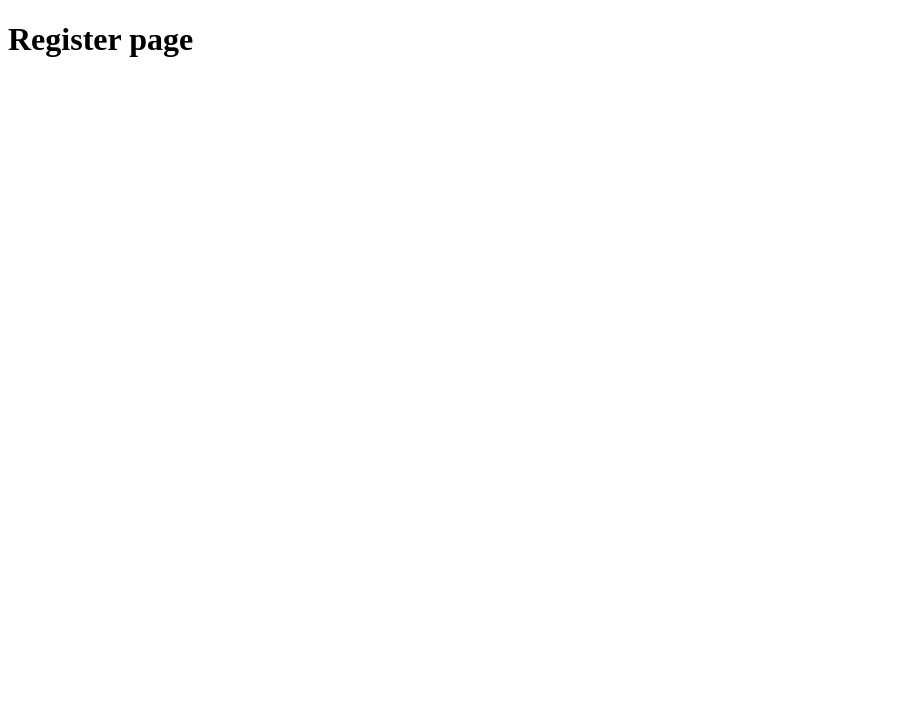
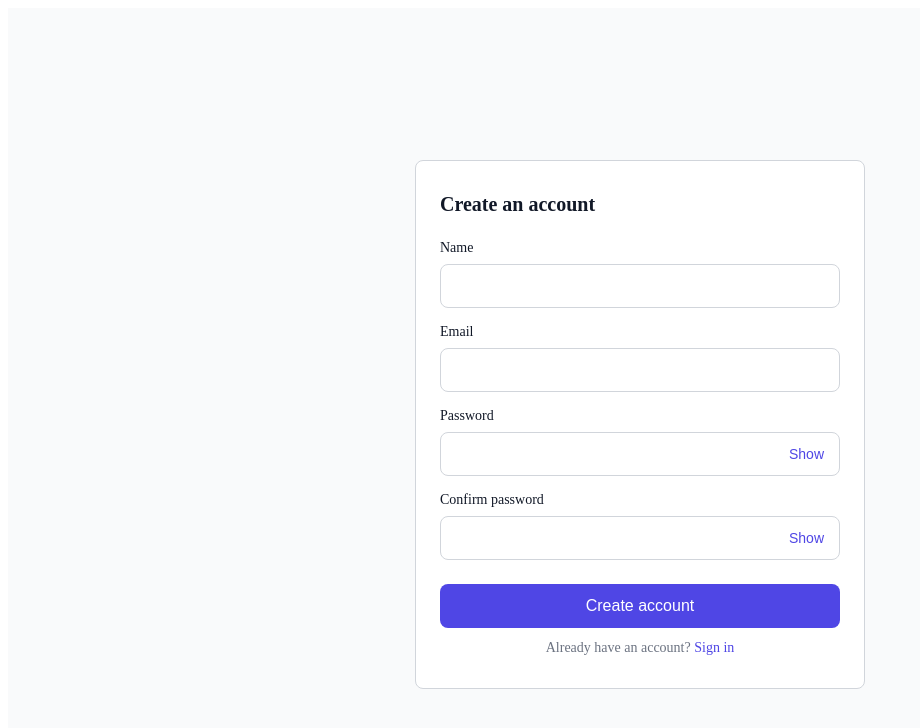
Before and after one commit to ketirainauli/career-dev-frontend, a React (Vite) app: page /register in a window 1280 px wide. Shown: the top 728 px of the page, without its empty margins (0-920 px from the left). Built offline with nearby package versions, Linux system fonts and the light colour scheme.

Commit message:
feat: build functional Register page with validation

```diff
--- a/src/pages/auth/Register/RegisterPage.tsx
+++ b/src/pages/auth/Register/RegisterPage.tsx
@@ -1,3 +1,73 @@
+import { useState } from 'react';
+import { useForm } from 'react-hook-form';
+import { zodResolver } from '@hookform/resolvers/zod';
+import { Link } from 'react-router-dom';
+import { registerSchema, type RegisterFormValues } from '../../../shared/lib/validation';
+import { Button } from '../../../shared/ui/Button';
+import { Input } from '../../../shared/ui/Input';
+import { PasswordInput } from '../../../shared/ui/PasswordInput';
+import { FormField } from '../../../shared/ui/FormField';
+import '../Login/LoginPage.css';
+
 export function RegisterPage() {
-  return <h1>Register page</h1>;
+  const [isSubmitting, setIsSubmitting] = useState(false);
+
+  const {
+    register,
+    handleSubmit,
+    setFocus,
+    formState: { errors },
+  } = useForm<RegisterFormValues>({
+    resolver: zodResolver(registerSchema),
+    mode: 'onSubmit',
+    reValidateMode: 'onChange',
+  });
+
+  const onValid = async (values: RegisterFormValues) => {
+    setIsSubmitting(true);
+    await new Promise((resolve) => setTimeout(resolve, 800));
+    setIsSubmitting(false);
+    console.log(values);
+  };
+
+  const onInvalid = (fieldErrors: typeof errors) => {
+    const firstErrorField = Object.keys(fieldErrors)[0] as keyof RegisterFormValues | undefined;
+    if (firstErrorField) {
+      setFocus(firstErrorField);
+    }
+  };
+
+  return (
+    <main className="auth-page">
+      <div className="auth-card">
+        <h1 className="auth-card__title">Create an account</h1>
+
+        <form onSubmit={handleSubmit(onValid, onInvalid)} noValidate>
+          <FormField label="Name" error={errors.name?.message}>
+            <Input type="text" autoComplete="name" {...register('name')} />
+          </FormField>
+
+          <FormField label="Email" error={errors.email?.message}>
+            <Input type="email" autoComplete="email" {...register('email')} />
+          </FormField>
+
+          <FormField label="Password" error={errors.password?.message}>
+            <PasswordInput autoComplete="new-password" {...register('password')} />
+          </FormField>
+
+          <FormField label="Confirm password" error={errors.confirmPassword?.message}>
+            <PasswordInput autoComplete="new-password" {...register('confirmPassword')} />
+          </FormField>
+
+          <Button type="submit" isLoading={isSubmitting} className="auth-card__submit">
+            Create account
+          </Button>
+        </form>
+
+        <p className="auth-card__link-row">
+          Already have an account? <Link to="/login">Sign in</Link>
+        </p>
+      </div>
+    </main>
+  );
 }
--- a/src/shared/lib/validation.ts
+++ b/src/shared/lib/validation.ts
@@ -12,7 +12,7 @@ export type LoginFormValues = z.infer<typeof loginSchema>;
 
 export const registerSchema = z
   .object({
-    name: z.string().min(2, 'Name must be at least 2 characters'),
+   name: z.string().trim().min(2, 'Name must be at least 2 characters'),
     email: z
       .string()
       .min(1, 'Email is required')
```
